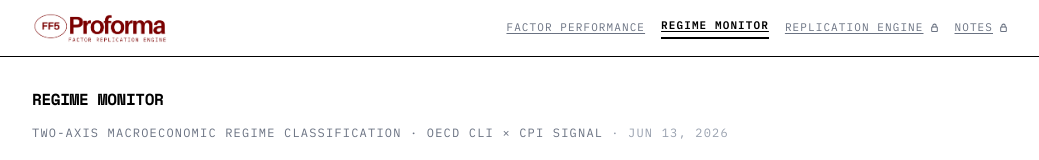
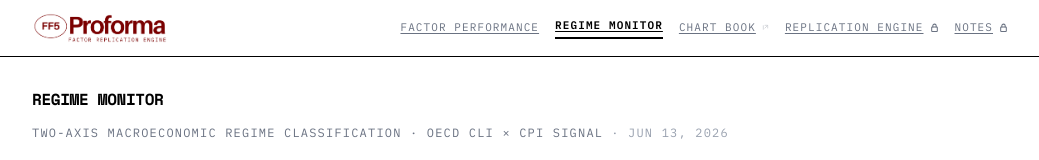
Before and after one commit to postagrarian/byproforma, a Next.js app in the folder web/: page /regime in a window 1280 px wide. Shown: the top 160 px of the page, without its empty margins (120-1159 px from the left). Built offline with nearby package versions, Linux system fonts and the light colour scheme; no server answers; a web font is replaced by a local one.

Commit message:
feat: add Chart Book to nav bar — external link to /chartbook.html

```diff
--- a/web/components/layout/LandingNav.tsx
+++ b/web/components/layout/LandingNav.tsx
@@ -6,6 +6,7 @@ import { isAuthenticated } from '@/lib/auth'
 const NAV = [
   { href: '/factor-performance', label: 'Factor Performance', locked: false },
   { href: '/regime',             label: 'Regime Monitor',     locked: false },
+  { href: '/chartbook.html',     label: 'Chart Book',         locked: false, external: true },
   { href: '/engine',             label: 'Replication Engine', locked: true  },
   { href: '/notes',              label: 'Notes',              locked: true  },
 ]
@@ -26,19 +27,39 @@ export default function LandingNav() {
 
   return (
     <nav className="flex items-center gap-4">
-      {NAV.map(({ href, label, locked }) => {
+      {NAV.map(({ href, label, locked, external }) => {
         const isActive  = pathname === href
         const isLocked  = locked && !authed
+        const className = [
+          'flex items-center gap-1.5 font-plex-mono text-[11px] uppercase tracking-widest',
+          isActive
+            ? 'text-black font-bold border-b-2 border-black pb-0.5'
+            : 'text-gray-500 hover:text-black',
+        ].join(' ')
+
+        if (external) {
+          return (
+            <a
+              key={href}
+              href={href}
+              target="_blank"
+              rel="noopener noreferrer"
+              className={className}
+            >
+              {label}
+              <svg width="7" height="7" viewBox="0 0 16 16" fill="none"
+                stroke="currentColor" strokeWidth="1.5" className="opacity-40">
+                <path d="M6 3H13V10M13 3L6 10M3 3H3M3 13V3" />
+              </svg>
+            </a>
+          )
+        }
+
         return (
           <Link
             key={href}
             href={href}
-            className={[
-              'flex items-center gap-1.5 font-plex-mono text-[11px] uppercase tracking-widest',
-              isActive
-                ? 'text-black font-bold border-b-2 border-black pb-0.5'
-                : 'text-gray-500 hover:text-black',
-            ].join(' ')}
+            className={className}
           >
             {label}
             {isLocked && <LockIcon />}
```
